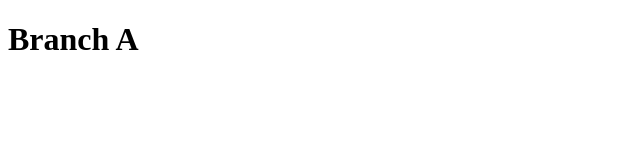
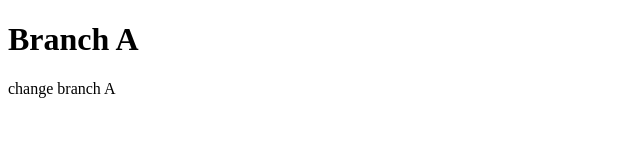
Before and after one commit to duonge12/gitTest, a website: page src/index.html in a window 1280 px wide. Shown: the whole page, without its empty margins (0-640 px from the left). Drawn offline with Linux system fonts and the light colour scheme.

Commit message:
changes happend on branch A

```diff
--- a/src/index.html
+++ b/src/index.html
@@ -8,6 +8,7 @@
 <body>
     <div>
         <h1>Branch A</h1>
+        <p>change branch A</p>
     </div>
 </body>
 </html>
```
